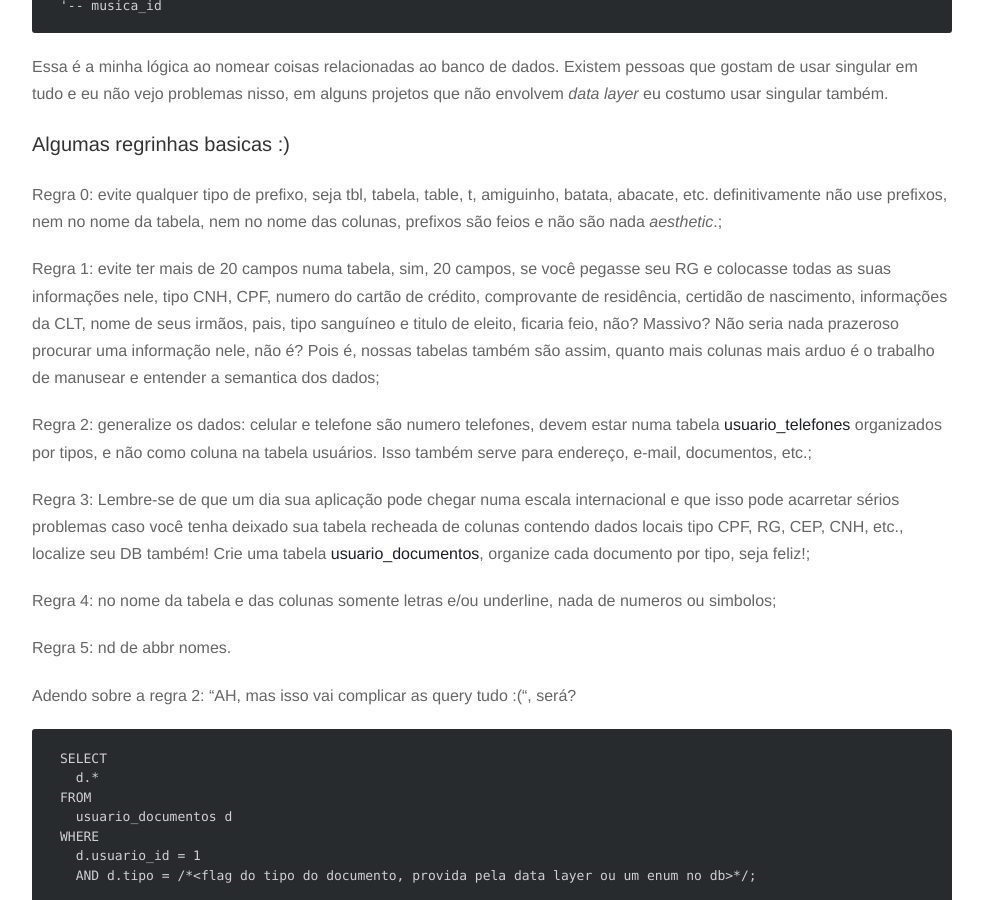
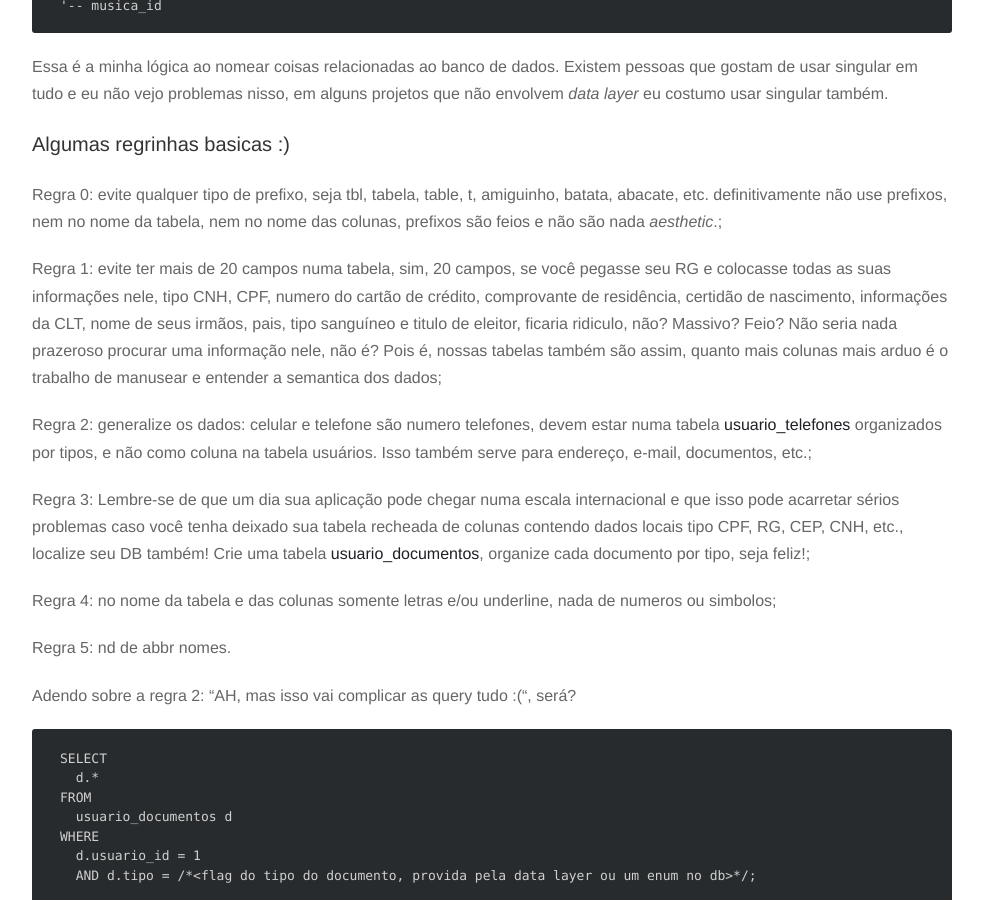
Before and after one commit to schleumer/textao, a Jekyll site: the page built from _posts/2015-09-30-banco-de-dados-mil-grau.markdown, in a window 1280 px wide and 900 px high, scrolled down 1577 px. Shown: the whole window, without its empty margins (148-1131 px from the left). Built offline with Jekyll 4.4.1, drawn with Linux system fonts in a browser that asks for light colours; nearby versions of some CDN libraries; Markdown is read by kramdown in place of the engine named in the settings.

Commit message:
database mil grau

```diff
--- a/_posts/2015-09-30-banco-de-dados-mil-grau.markdown
+++ b/_posts/2015-09-30-banco-de-dados-mil-grau.markdown
@@ -58,7 +58,7 @@ Essa é a minha lógica ao nomear coisas relacionadas ao banco de dados. Existem
 
 Regra 0: evite qualquer tipo de prefixo, seja tbl, tabela, table, t, amiguinho, batata, abacate, etc. definitivamente não use prefixos, nem no nome da tabela, nem no nome das colunas, prefixos são feios e não são nada _aesthetic_.;
 
-Regra 1: evite ter mais de 20 campos numa tabela, sim, 20 campos, se você pegasse seu RG e colocasse todas as suas informações nele, tipo CNH, CPF, numero do cartão de crédito, comprovante de residência, certidão de nascimento, informações da CLT, nome de seus irmãos, pais, tipo sanguíneo e titulo de eleito, ficaria feio, não? Massivo? Não seria nada prazeroso procurar uma informação nele, não é? Pois é, nossas tabelas também são assim, quanto mais colunas mais arduo é o trabalho de manusear e entender a semantica dos dados;
+Regra 1: evite ter mais de 20 campos numa tabela, sim, 20 campos, se você pegasse seu RG e colocasse todas as suas informações nele, tipo CNH, CPF, numero do cartão de crédito, comprovante de residência, certidão de nascimento, informações da CLT, nome de seus irmãos, pais, tipo sanguíneo e titulo de eleitor, ficaria ridiculo, não? Massivo? Feio? Não seria nada prazeroso procurar uma informação nele, não é? Pois é, nossas tabelas também são assim, quanto mais colunas mais arduo é o trabalho de manusear e entender a semantica dos dados;
 
 Regra 2: generalize os dados: celular e telefone são numero telefones, devem estar numa tabela __usuario_telefones__ organizados por tipos, e não como coluna na tabela usuários. Isso também serve para endereço, e-mail, documentos, etc.;
 
```
